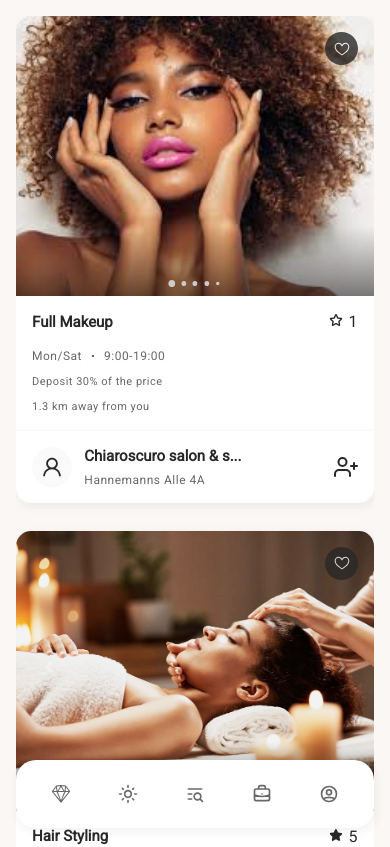
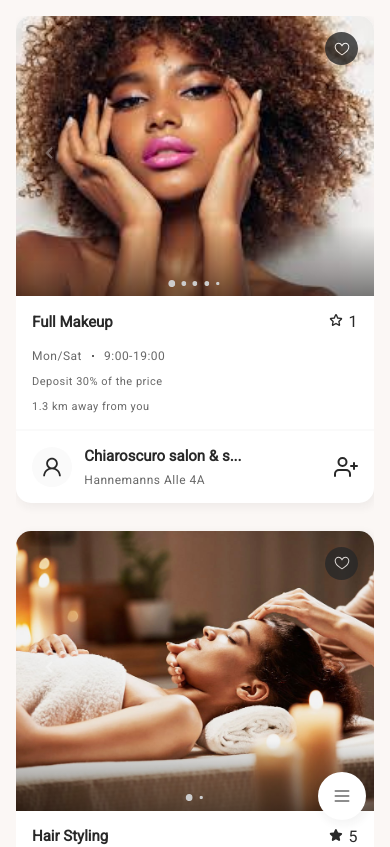
Before and after one commit to osampilona/hypen, a Next.js app: page / in a window 390 px wide. Shown: the top 847 px of the page. Built offline with nearby package versions, Linux system fonts and the light colour scheme.

Commit message:
floating navigation changes

```diff
--- a/src/components/FloatingNavigation/FloatingNavigation.tsx
+++ b/src/components/FloatingNavigation/FloatingNavigation.tsx
@@ -12,6 +12,7 @@ import { RxSketchLogo } from "react-icons/rx";
 import { MdOutlineLightMode, MdOutlineDarkMode } from "react-icons/md";
 import { TbListSearch } from "react-icons/tb";
 import { HiOutlineBriefcase, HiOutlineUserCircle } from "react-icons/hi";
+import { HiOutlineMenu, HiOutlineX } from "react-icons/hi";
 
 // Components
 import Modal from "@/components/Modal/Modal";
@@ -27,6 +28,7 @@ const FloatingNavigation: React.FC = () => {
   );
   const [filterCardVisible, setFilterCardVisible] = useState(false);
   const [isMobile, setIsMobile] = useState(false);
+  const [mobileMenuExpanded, setMobileMenuExpanded] = useState(false);
 
   useEffect(() => {
     const handleResize = () => {
@@ -47,13 +49,36 @@ const FloatingNavigation: React.FC = () => {
     setFilterCardVisible(false);
   };
 
+  const toggleMobileMenu = () => {
+    setMobileMenuExpanded(!mobileMenuExpanded);
+  };
+
   // Dynamic icon size based on screen size
   const iconSize = isMobile ? 20 : 24;
 
   return (
     <>
       <nav className={styles.container} data-testid="floatingNavigation">
-        <div className={styles.content}>
+        {/* Mobile FAB menu toggle - only visible on mobile */}
+        {isMobile && (
+          <button
+            className={`${styles.fabToggle} ${mobileMenuExpanded ? styles.expanded : ""}`}
+            onClick={toggleMobileMenu}
+            aria-label={mobileMenuExpanded ? "Close menu" : "Open menu"}
+            aria-expanded={mobileMenuExpanded}
+          >
+            {mobileMenuExpanded ? (
+              <HiOutlineX size={24} className={styles.icon} />
+            ) : (
+              <HiOutlineMenu size={24} className={styles.icon} />
+            )}
+          </button>
+        )}
+
+        {/* Navigation content */}
+        <div
+          className={`${styles.content} ${isMobile && mobileMenuExpanded ? styles.mobileExpanded : ""} ${isMobile && !mobileMenuExpanded ? styles.mobileCollapsed : ""}`}
+        >
           <Link
             href="/"
             className={styles.navItem}
--- a/src/components/FloatingNavigation/floatingNavigation.module.scss
+++ b/src/components/FloatingNavigation/floatingNavigation.module.scss
@@ -14,15 +14,53 @@
   width: fit-content;
   overflow: visible;
 
-  // Mobile styles
+  // Mobile styles - positioned as FAB in bottom right
   @include respond-to($breakpoint-sm, max) {
-    bottom: 1rem;
-    left: 1rem;
-    right: 1rem;
+    bottom: 1.5rem;
+    right: 1.5rem;
+    left: auto;
+    transform: none;
+    border-radius: 50px;
+    padding: 0;
     width: auto;
-    transform: none;
-    border-radius: 20px;
-    padding: 0.75rem;
+    background: transparent;
+    box-shadow: none;
+  }
+
+  // FAB toggle button - only visible on mobile
+  .fabToggle {
+    display: none;
+
+    @include respond-to($breakpoint-sm, max) {
+      display: flex;
+      align-items: center;
+      justify-content: center;
+      width: 48px;
+      height: 48px;
+      border-radius: 50%;
+      background-color: var(--items-bg-color);
+      color: var(--labels-color);
+      border: none;
+      cursor: pointer;
+      box-shadow: var(--box-shadow);
+      transition: all 0.3s cubic-bezier(0.4, 0, 0.5, 1);
+      z-index: 101;
+
+      &:hover,
+      &:focus {
+        transform: scale(1.05);
+        box-shadow: 0 6px 20px rgba(0, 0, 0, 0.15);
+      }
+
+      &:active {
+        transform: scale(0.95);
+      }
+
+      &.expanded {
+        background-color: var(--background-color);
+        @include change-color(var(--primary-color));
+      }
+    }
   }
 
   .content {
@@ -31,10 +69,61 @@
     gap: 2rem;
     overflow: visible;
 
-    // Mobile styles
+    // Mobile styles - glassy container with individual floating icons
     @include respond-to($breakpoint-sm, max) {
-      justify-content: space-around;
-      gap: 0;
+      position: absolute;
+      bottom: 60px; // Closer to the FAB toggle
+      right: 50%;
+      transform: translateX(50%) translateY(100%);
+      flex-direction: column;
+      gap: 0.75rem;
+
+      // Glassy background effect
+      background: rgba(255, 255, 255, 0.1);
+      backdrop-filter: blur(20px);
+      -webkit-backdrop-filter: blur(20px);
+      border: 1px solid rgba(255, 255, 255, 0.2);
+
+      padding: 0.75rem;
+      border-radius: 25px;
+      box-shadow: 0 8px 32px rgba(0, 0, 0, 0.1);
+      opacity: 0;
+      visibility: hidden;
+      transition: all 0.3s ease-out;
+      transform-origin: bottom center;
+
+      // Subtle gradient overlay for extra depth
+      &::before {
+        content: "";
+        position: absolute;
+        top: 0;
+        left: 0;
+        right: 0;
+        bottom: 0;
+        background: linear-gradient(
+          135deg,
+          rgba(255, 255, 255, 0.15) 0%,
+          rgba(255, 255, 255, 0.05) 100%
+        );
+        border-radius: inherit;
+        pointer-events: none;
+      }
+    }
+
+    // Mobile collapsed state
+    &.mobileCollapsed {
+      @include respond-to($breakpoint-sm, max) {
+        display: none;
+      }
+    }
+
+    // Mobile expanded state
+    &.mobileExpanded {
+      @include respond-to($breakpoint-sm, max) {
+        opacity: 1;
+        visibility: visible;
+        transform: translateX(50%) translateY(0);
+      }
     }
   }
 
@@ -55,13 +144,23 @@
     min-width: 48px;
     min-height: 48px;
 
-    // Mobile styles
+    // Mobile styles - individual floating icons with rounded background
     @include respond-to($breakpoint-sm, max) {
-      padding: 0.5rem;
-      min-width: 44px;
-      min-height: 44px;
-      flex: 1;
-      max-width: 60px;
+      width: 48px;
+      height: 48px;
+      padding: 0.75rem;
+      border-radius: 50%;
+      min-width: 48px;
+      min-height: 48px;
+      justify-content: center;
+      gap: 0;
+      background-color: rgba(255, 255, 255, 0.15);
+      backdrop-filter: blur(10px);
+      -webkit-backdrop-filter: blur(10px);
+      border: 1px solid rgba(255, 255, 255, 0.3);
+      box-shadow: 0 4px 16px rgba(0, 0, 0, 0.1);
+      position: relative;
+      z-index: 1;
     }
 
     &:hover {
@@ -71,10 +170,15 @@
       box-shadow: 0 8px 20px rgba(0, 0, 0, 0.2);
       z-index: 10;
 
-      // Mobile hover (touch devices)
+      // Mobile hover
       @include respond-to($breakpoint-sm, max) {
-        transform: scale(1.1) translateY(-4px);
-        box-shadow: 0 4px 12px rgba(0, 0, 0, 0.15);
+        transform: scale(1.1);
+        box-shadow: 0 6px 24px rgba(0, 0, 0, 0.15);
+        background: rgba(255, 255, 255, 0.25);
+        backdrop-filter: blur(15px);
+        -webkit-backdrop-filter: blur(15px);
+        border: 1px solid rgba(255, 255, 255, 0.4);
+        @include change-color(var(--primary-color));
       }
     }
 
@@ -98,6 +202,11 @@
 
       @include respond-to($breakpoint-sm, max) {
         transform: scale(1.05);
+        background: rgba(255, 255, 255, 0.25);
+        backdrop-filter: blur(15px);
+        -webkit-backdrop-filter: blur(15px);
+        border: 1px solid rgba(255, 255, 255, 0.4);
+        @include change-color(var(--primary-color));
       }
     }
   }
--- a/src/components/Modal/modal.module.scss
+++ b/src/components/Modal/modal.module.scss
@@ -28,7 +28,7 @@
   background-color: var(--items-bg-color);
   border-radius: 8px;
   box-shadow: var(--box-shadow);
-  max-height: 90vh;
+  height: -webkit-fill-available;
   width: 100%;
   display: flex;
   flex-direction: column;
@@ -72,7 +72,7 @@
   display: flex;
   align-items: center;
   justify-content: space-between;
-  padding: 0.5rem 0;
+  padding: 0.5rem 1rem;
   border-bottom: 1px solid var(--border-color);
 
   // Desktop styles
@@ -88,6 +88,9 @@
   color: var(--text-color);
   margin: 0;
   letter-spacing: $letter-spacing-headings;
+  position: relative;
+  z-index: 1;
+  text-shadow: 0 1px 2px rgba(0, 0, 0, 0.1);
 
   // Desktop styles
   @media (min-width: $breakpoint-sm) {
@@ -96,6 +99,7 @@
 
   @media (prefers-color-scheme: dark) {
     color: $dark-bg-text-color;
+    text-shadow: 0 1px 2px rgba(0, 0, 0, 0.3);
   }
 }
 
@@ -110,10 +114,13 @@
   justify-content: center;
   color: var(--labels-color);
   transition: all 0.2s ease;
+  position: relative;
+  z-index: 1;
 
   svg {
     width: 1.25rem;
     height: 1.25rem;
+    filter: drop-shadow(0 1px 1px rgba(0, 0, 0, 0.1));
   }
 
   // Desktop styles
@@ -127,8 +134,11 @@
   }
 
   &:hover {
-    background-color: var(--forms-bg-color);
+    background-color: rgba(255, 255, 255, 0.15);
+    backdrop-filter: blur(10px);
+    -webkit-backdrop-filter: blur(10px);
     color: var(--text-color);
+    transform: scale(1.05);
   }
 
   &:focus {
```
Also changed, not shown: 1 other file (tests, documents, lock files or other folders).
